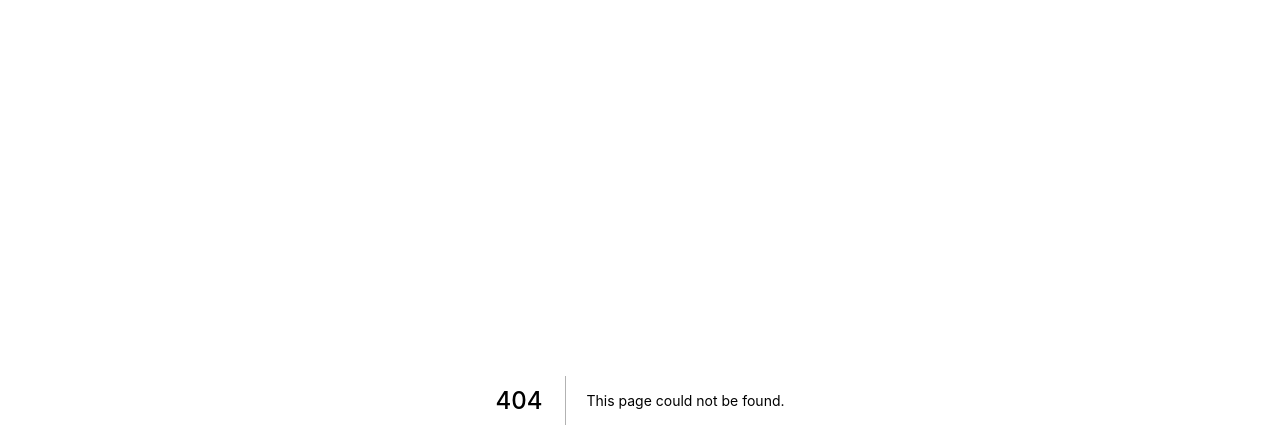
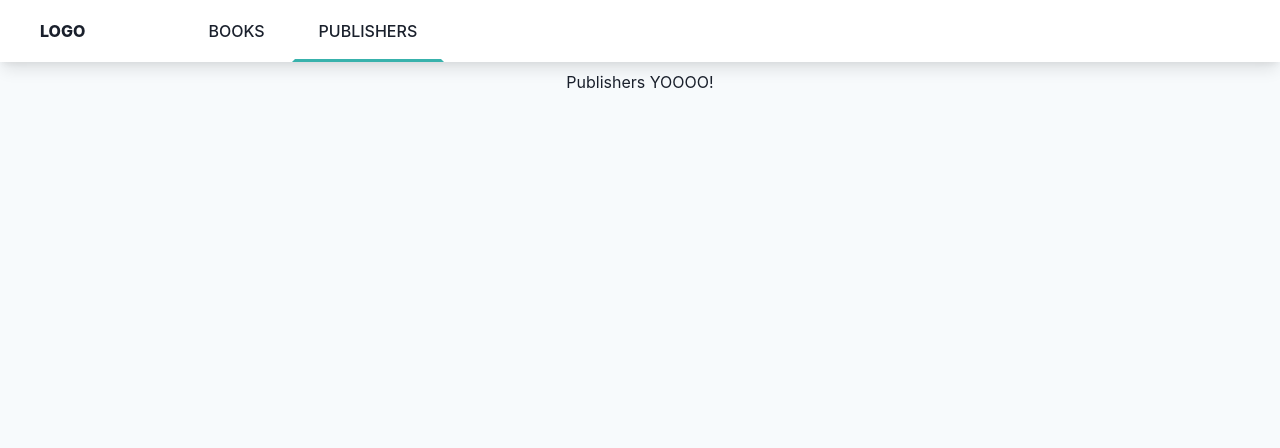
Before and after one commit to WPaczula/booksoverhoes, a Next.js app: page /publishers in a window 1280 px wide. Before the commit this address had no page. Shown: the top 448 px of the page. Built offline with nearby package versions, Linux system fonts and the light colour scheme.

Commit message:
feat: Add header and content components

```diff
--- /dev/null
+++ b/components/content/index.tsx
@@ -0,0 +1,17 @@
+import React from 'react';
+import { Flex } from "@chakra-ui/react";
+import { maxWidth, padding } from 'components/layout';
+
+interface Props {
+    children: React.ReactElement,
+};
+
+const Content = ({ children }: Props) => (
+  <Flex flex="1" background="background.500" px={padding}>
+    <Flex direction="column" align="center" maxWidth={{ xl: maxWidth}} mx="auto" mt="2">
+      {children}
+    </Flex>
+  </Flex>
+);
+
+export default Content;
--- /dev/null
+++ b/components/header/MenuItem.tsx
@@ -0,0 +1,38 @@
+import React from 'react';
+import Link from 'next/link';
+import { Box, Text } from '@chakra-ui/react';
+import { useRouter } from 'next/router';
+
+interface Props {
+    children: string;
+    href: string;
+}
+
+const MenuItem = ({ children, href }: Props) => {
+    const { pathname } = useRouter();
+
+    return (
+      <Link href={href}>
+        <Box
+          px="1"
+          py="2"
+          cursor="pointer"
+          border="3px solid transparent"
+          transition="border 0.5s ease-out"
+          borderBottomColor={pathname === href ? "primary.500" : 'transparent'}
+        >
+          <Text
+            userSelect="none"
+            mx={{ base: 0, sm: 3 }}
+            p="2"
+            textTransform="uppercase"
+            fontWeight="500"
+            textAlign="center"
+          >
+            {children}
+          </Text>
+        </Box>
+      </Link>
+);};
+
+export default MenuItem;
--- /dev/null
+++ b/components/header/index.tsx
@@ -0,0 +1,22 @@
+import React from "react";
+import { Box, Flex, Text } from "@chakra-ui/react";
+import {maxWidth, padding} from 'components/layout';
+import MenuItem from './MenuItem';
+
+
+const Header = () => (
+  <Box width="100%" position="relative" px={padding}>
+    <Flex maxWidth={{ xl: maxWidth }} m="0 auto" alignItems="center">
+      <Box mr="24">
+        <Text fontWeight="800">LOGO</Text>
+      </Box>
+      <Flex flex="1">
+        <MenuItem href="/">Books</MenuItem>
+        <MenuItem href="/publishers">Publishers</MenuItem>
+      </Flex>
+    </Flex>
+    <Box left="0" top="0" right="0" bottom="0" boxShadow="lg" position="absolute" pointerEvents="none" />
+  </Box>
+);
+
+export default Header;
--- a/components/layout/index.tsx
+++ b/components/layout/index.tsx
@@ -1,14 +1,22 @@
-import React from 'react'
-import { Flex } from "@chakra-ui/react"
+import React from 'react';
+import { Flex } from "@chakra-ui/react";
+import Header from 'components/header';
+import Content from 'components/content';
 
 interface Props {
     children: React.ReactElement,
 };
 
+export const maxWidth = '1200px';
+export const padding = "8";
+
 const Layout = ({ children }: Props) => (
-  <Flex direction="column" align="center" maxW={{ xl: "1200px"}} m="0 auto">
-    {children}
+  <Flex direction="column" minHeight="100vh">
+    <Header />
+    <Content>
+      {children}
+    </Content>
   </Flex>
-)
+);
 
-export default Layout
+export default Layout;
--- /dev/null
+++ b/components/theme-provider/index.tsx
@@ -0,0 +1,15 @@
+import React from 'react';
+import { ChakraProvider } from "@chakra-ui/react";
+import theme from 'styles/theme';
+
+interface Props {
+    children: React.ReactNode;
+}
+
+const ThemeProvider = ({ children }: Props) => (
+  <ChakraProvider theme={theme}>
+    {children}
+  </ChakraProvider>
+);
+
+export default ThemeProvider;
--- /dev/null
+++ b/pages/publishers/index.tsx
@@ -0,0 +1,9 @@
+import React from 'react';
+
+const Publishers = () => (
+  <div>
+    Publishers YOOOO!
+  </div>
+);
+
+export default Publishers;
--- /dev/null
+++ b/styles/theme.ts
@@ -0,0 +1,10 @@
+import { extendTheme } from "@chakra-ui/react";
+
+const theme = extendTheme({
+  colors: {
+    primary: { 500: '#38B2AC' },
+    background: { 500: '#F7FAFC' },
+  },
+});
+
+export default theme;
```
Also changed, not shown: pages/_app.tsx (+7 -7 lines), pages/index.tsx (+4 -4 lines), .eslintrc.json.
